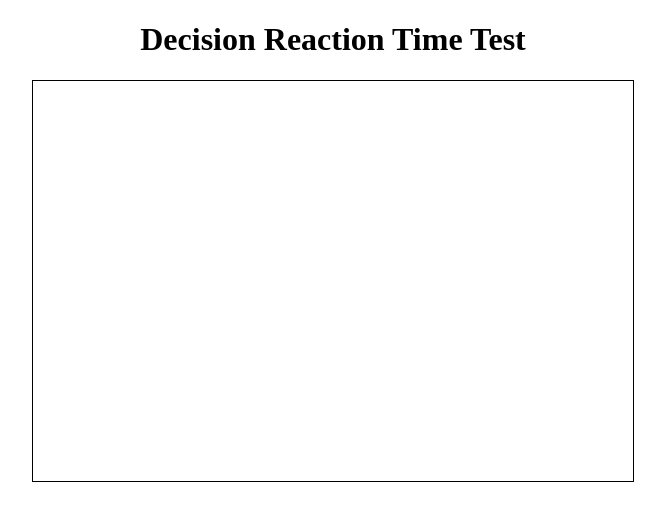
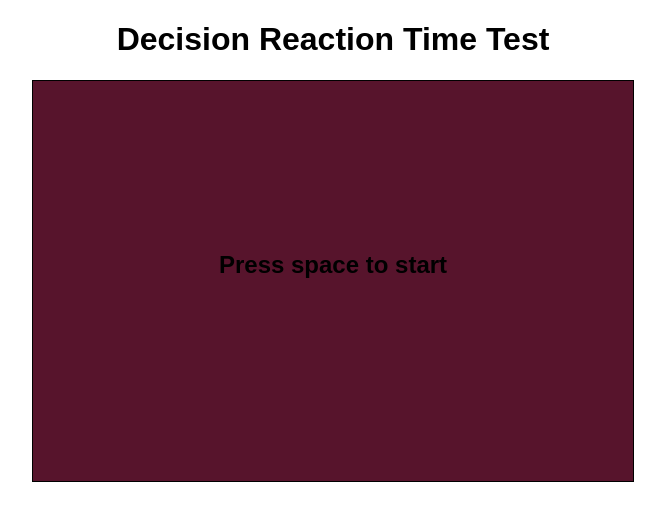
Before and after one commit to BonbonLemon/Decision-Reaction-Time-Test, a plain HTML site: page index.html in a window 1280 px wide. Shown: the whole page, without its empty margins (307-972 px from the left). Drawn offline with nearby package versions, Linux system fonts and the light colour scheme.

Commit message:
basic files set up

```diff
--- a/css/master.css
+++ b/css/master.css
@@ -1,10 +1,17 @@
 body {
   text-align: center;
+  font-family: sans-serif;
 }
 
-.reaction-test {
+h2 {
+  position: relative;
+  margin-top: -235px;
+}
+
+#myCanvas {
   width: 600px;
   height: 400px;
   border: thin solid black;
   margin: 0 auto;
+  background: #57142c;
 }
--- a/index.html
+++ b/index.html
@@ -5,9 +5,11 @@
     <title>Decision Reaction Time Test</title>
     <link rel="stylesheet" type="text/css" href="./css/master.css">
     <script src="https://ajax.googleapis.com/ajax/libs/jquery/1.12.4/jquery.min.js"></script>
+    <script src="./js/bundle.js"></script>
   </head>
   <body>
     <h1>Decision Reaction Time Test</h1>
-    <figure class="reaction-test"></figure>
+    <canvas id="myCanvas"></canvas>
+    <h2>Press space to start</h2>
   </body>
 </html>
--- /dev/null
+++ b/js/bundle.js
@@ -0,0 +1,57 @@
+/******/ (function(modules) { // webpackBootstrap
+/******/ 	// The module cache
+/******/ 	var installedModules = {};
+/******/
+/******/ 	// The require function
+/******/ 	function __webpack_require__(moduleId) {
+/******/
+/******/ 		// Check if module is in cache
+/******/ 		if(installedModules[moduleId])
+/******/ 			return installedModules[moduleId].exports;
+/******/
+/******/ 		// Create a new module (and put it into the cache)
+/******/ 		var module = installedModules[moduleId] = {
+/******/ 			exports: {},
+/******/ 			id: moduleId,
+/******/ 			loaded: false
+/******/ 		};
+/******/
+/******/ 		// Execute the module function
+/******/ 		modules[moduleId].call(module.exports, module, module.exports, __webpack_require__);
+/******/
+/******/ 		// Flag the module as loaded
+/******/ 		module.loaded = true;
+/******/
+/******/ 		// Return the exports of the module
+/******/ 		return module.exports;
+/******/ 	}
+/******/
+/******/
+/******/ 	// expose the modules object (__webpack_modules__)
+/******/ 	__webpack_require__.m = modules;
+/******/
+/******/ 	// expose the module cache
+/******/ 	__webpack_require__.c = installedModules;
+/******/
+/******/ 	// __webpack_public_path__
+/******/ 	__webpack_require__.p = "/js/";
+/******/
+/******/ 	// Load entry module and return exports
+/******/ 	return __webpack_require__(0);
+/******/ })
+/************************************************************************/
+/******/ ([
+/* 0 */
+/***/ function(module, exports) {
+
+	$(function () {
+	  var canvas = document.getElementById("myCanvas");
+	  var ctx = canvas.getContext("2d");
+
+	  console.log("hi");
+	});
+
+
+/***/ }
+/******/ ]);
+//# sourceMappingURL=bundle.js.map
--- /dev/null
+++ b/js/game.js
@@ -0,0 +1,5 @@
+function Game () {
+
+}
+
+module.exports = Game;
--- a/js/main.js
+++ b/js/main.js
@@ -0,0 +1,6 @@
+$(function () {
+  var canvas = document.getElementById("myCanvas");
+  var ctx = canvas.getContext("2d");
+
+  console.log("hi");
+});
```
Also changed, not shown: js/view.js (added, +16 -0 lines), 1 other file.
